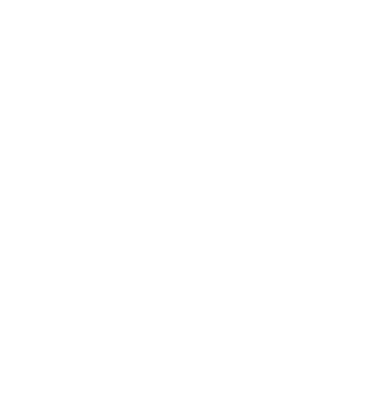
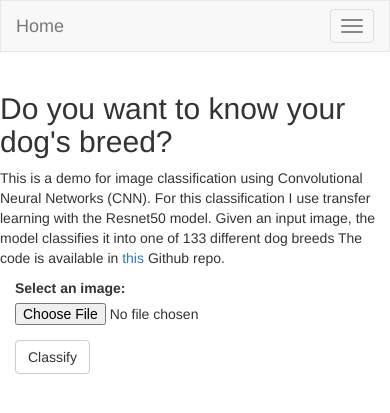
Before and after one commit to carogomezt/datascience_final_project, a Flask app: page / in a window 390 px wide. Before the commit the part shown is empty. Shown: the top 413 px of the page. Run offline with Flask 2, Linux system fonts and the light colour scheme; some libraries are stand-ins or nearby versions.

Commit message:
feat: improve web page

```diff
--- a/app.py
+++ b/app.py
@@ -17,7 +17,7 @@ CURRENT_DIR = os.path.dirname(__file__)
 app = Flask(__name__)
 app.config['SECRET_KEY'] = os.environ.get('SECRET_KEY') or 'you-will-never-guess'
 bootstrap = Bootstrap(app)
-model = load_model(f'{CURRENT_DIR}/saved_models/weights.best.Resnet50.hdf5')
+model = load_model(f'saved_models/weights.best.Resnet50.hdf5')
 
 
 @app.route('/', methods=['GET', 'POST'])
--- a/predictor.py
+++ b/predictor.py
@@ -18,7 +18,7 @@ def path_to_tensor(img_path):
 
 
 def get_dog_names(input_file):
-    with open(f'{CURRENT_DIR}/data/{input_file}') as f:
+    with open(f'data/{input_file}') as f:
         lines = f.readlines()
         dog_names = list(lines[0].replace('\n', '').split(','))
     return dog_names
@@ -33,5 +33,3 @@ def predict_breed(model, img_path):
     dog_names = get_dog_names('dog_names.csv')
     breed = dog_names[np.argmax(predicted_vector)].split('.')[-1]
     return breed
-
-get_dog_names('dog_names.csv')
--- a/requirements.txt
+++ b/requirements.txt
@@ -5,7 +5,7 @@ certifi==2021.5.30
 chardet==4.0.0
 click==8.0.1
 Flask==2.0.1
-Flask-WTF==0.15.1
+Flask-WTF==0.14.3
 gast==0.3.3
 google-auth==1.32.1
 google-auth-oauthlib==0.4.4
@@ -43,3 +43,5 @@ urllib3==1.26.6
 Werkzeug==2.0.1
 wrapt==1.12.1
 WTForms==2.3.3
+flask-bootstrap==3.3.7.1
+pillow==8.3.1
--- a/templates/base.html
+++ b/templates/base.html
@@ -0,0 +1,41 @@
+{% extends 'bootstrap/base.html' %}
+
+{% block title %}
+    {% if title %}{{ title }} - Image Classification{% else %}Image Classification{% endif %}
+{% endblock %}
+
+{% block navbar %}
+    <nav class="navbar navbar-default">
+        <div class="container">
+            <div class="navbar-header">
+                <button type="button" class="navbar-toggle collapsed" data-toggle="collapse" data-target="#bs-example-navbar-collapse-1" aria-expanded="false">
+                    <span class="sr-only">Toggle navigation</span>
+                    <span class="icon-bar"></span>
+                    <span class="icon-bar"></span>
+                    <span class="icon-bar"></span>
+                </button>
+                <a class="navbar-brand" href="{{ url_for('home') }}">Home</a>
+            </div>
+            <div class="collapse navbar-collapse" id="bs-example-navbar-collapse-1">
+                <ul class="nav navbar-right">
+                    <li><a href="https://github.com/carogomezt/datascience_final_project" target="_blank">Repository</a> </li>
+                </ul>
+            </div>
+        </div>
+    </nav>
+{% endblock %}
+
+{% block content %}
+    <div class="container">
+        {% with messages = get_flashed_messages() %}
+        {% if messages %}
+            {% for message in messages %}
+            <div class="alert alert-info" role="alert">{{ message }}</div>
+            {% endfor %}
+        {% endif %}
+        {% endwith %}
+
+        {# application content needs to be provided in the app_content block #}
+        {% block app_content %}{% endblock %}
+    </div>
+{% endblock %}
--- a/templates/index.html
+++ b/templates/index.html
@@ -1,19 +1,16 @@
-{% extends "base.html" %}
+{% include "base.html" %}
 {% import 'bootstrap/wtf.html' as wtf %}
 
 {% block app_content %}
-    <div class="form-group-lg">
+    <div class="form-group-lg container">
         {% if form %}
             <div class="row">
-                        <h2>Image Classification with Keras</h2>
+                <h2>Do you want to know your dog's breed?</h2>
                 <p>
-                            This is a demo for image classification using Tensorflow Keras.
-                            The model I use is <span>
-                                <a href="https://keras.io/api/applications/mobilenet/#mobilenetv2-function" target="_blank">MobileNetV2</a>
-                            </span> since it is the smallest model in terms of number of parameters and size. Given an input
-                            image, the model classifies it into one of the thousand categories in
-                            <span><a href="http://image-net.org/about-overview" target="_blank">ImageNet</a></span>.
-                            The code is available in <span><a href="https://github.com/Bashirkazimi/image_classification">this</a> </span> Github repo.
+                    This is a demo for image classification using Convolutional Neural Networks (CNN).
+                    For this classification I use transfer learning with the Resnet50 model.
+                    </span>Given an input image, the model classifies it into one of 133 different dog breeds
+                    The code is available in <span><a href="https://github.com/carogomezt/datascience_final_project">this</a> </span> Github repo.
                 </p>
             </div>
             {{ wtf.quick_form(form) }}
@@ -21,28 +18,25 @@
      </div>
 
     {% if file_url %}
+    <div class="container">
         <div class="row">
             <h2>Classification Result</h2>
             <p>
-            The uploaded image and the classification results are shown below. Top 3 categories with their
-            corresponding probabilities are listed.
+                The uploaded image and the classification results are shown below.
             </p>
 
-        <div class="col-md-4">
+            <div class="col-md-6">
                 <img src="{{file_url}}" class="img-fluid img-thumbnail">
             </div>
         </div>
 
         <div class="row">
-        <div class="col-md-4">
-            <h2> Top 3 Predictions </h2>
-            <ul>
-                {% for (pred, prop) in prediction %}
-                <li>{{pred}} with a probability of {{prop}} %</li>
-                {% endfor %}
-            </ul>
+            <div class="col-md-6">
+                <h2> The predicted breed is: {{prediction}} </h2>
             </div>
         </div>
         <a class="btn btn-primary" href="{{ url_for('home') }}" role="button">Go Back</a>
+    </div>
+
     {% endif %}
 {% endblock %}
```
Also changed, not shown: data/dog_names.csv (+1 -1 lines), __init__.py (added), static/husky_test2.jpg (added), 1 other file. Lines whose indentation alone changed are shown as unchanged.
